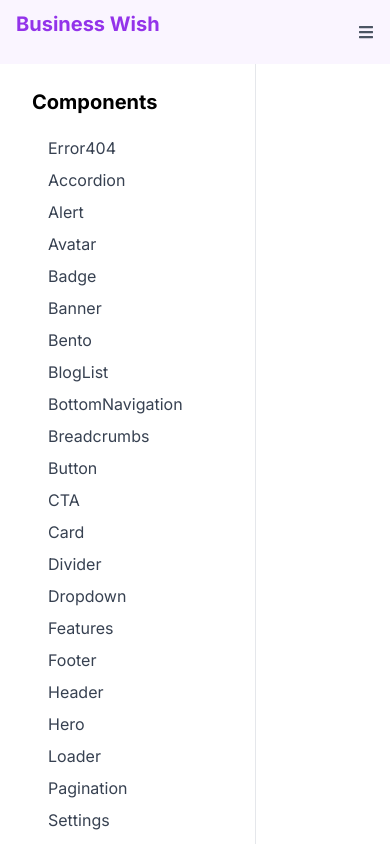
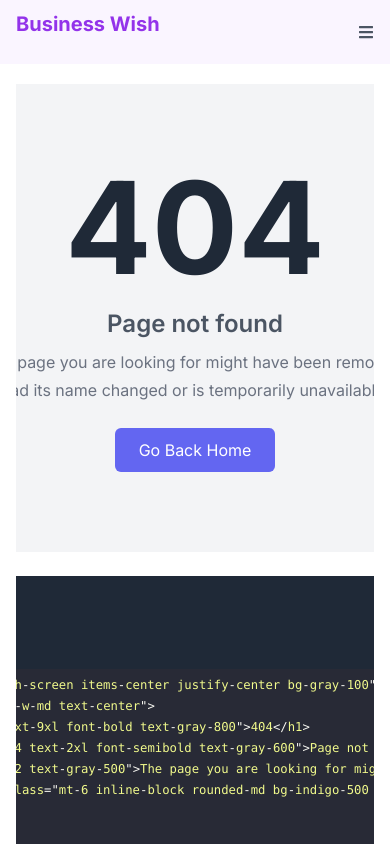
Before and after one commit to abhaysinghr516/business-wish, a Next.js app: page /components/404 in a window 390 px wide. Shown: the top 844 px of the page. Built offline with nearby package versions, Linux system fonts and the light colour scheme.

Commit message:
chore: Update page and sidebar styles for responsive layout

```diff
--- a/src/app/(routes)/components/[component]/page.tsx
+++ b/src/app/(routes)/components/[component]/page.tsx
@@ -102,13 +102,13 @@ export default function ComponentPage() {
 
   return (
     <>
-      <main className="relative max-w-screen-2xl mx-auto">
+      <main className="mx-4 relative max-w-screen-2xl sm:mx-auto">
         <div className="fixed z-50 top-0 right-0 w-full bg-white lg:border-b">
           <Navbar />
         </div>
         <div className="lg:flex h-screen">
           <Sidebar />
-          <div className="flex-1 overflow-auto  lg:mt-16">
+          <div className="flex-1 overflow-auto lg:mt-16">
             <div className="flex justify-center mt-10 mb-20">
               {Component ? <Component /> : null}
             </div>
--- a/src/app/components/Sidebar.tsx
+++ b/src/app/components/Sidebar.tsx
@@ -3,7 +3,7 @@ import { ComponentData, componentsData } from "../../data/componentsData";
 
 const Sidebar = () => {
   return (
-    <aside className="top-[72px] w-64 mt-16 py-6 px-8 border-r lg:max-h-screen overflow-y-scroll ">
+    <aside className="top-[72px] hidden sm:block w-64 mt-16 py-6 px-8 border-r lg:max-h-screen overflow-y-scroll ">
       <Link href="/components">
         <h2 className="text-xl font-bold mb-4">Components</h2>
       </Link>
```
